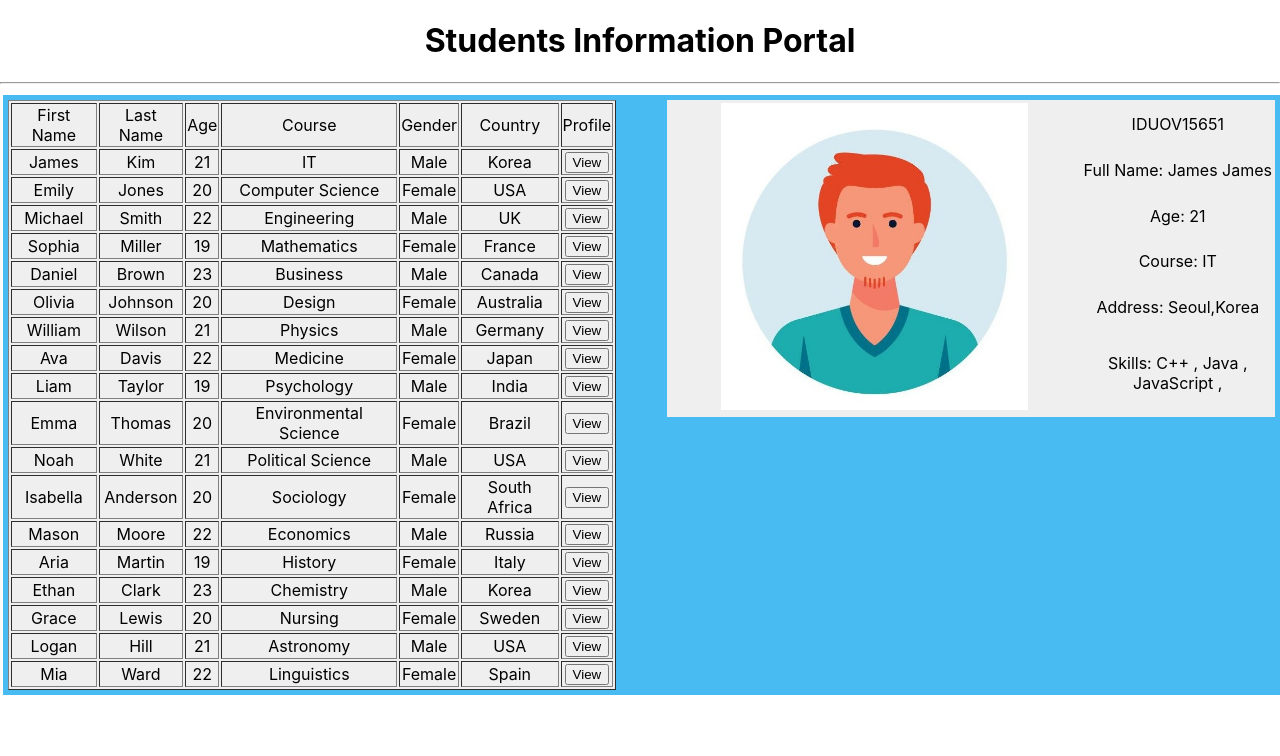
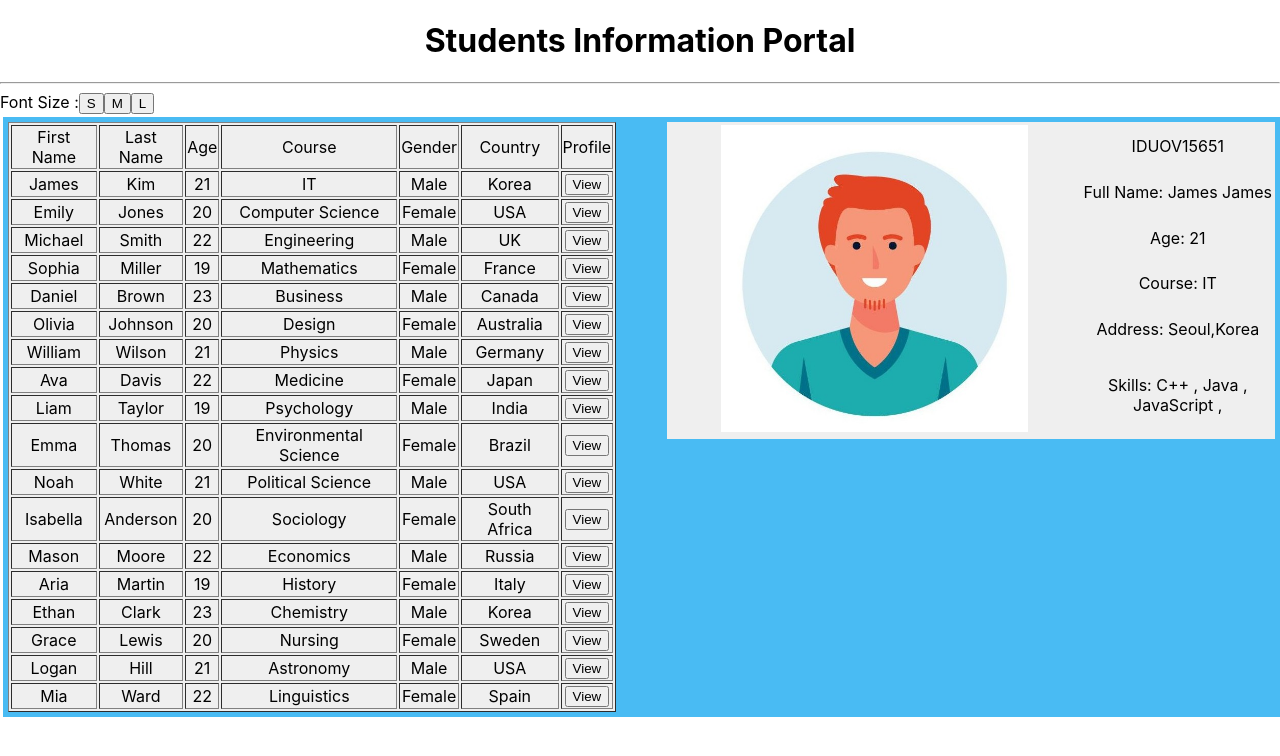
Before and after one commit to Kasunchira/IT3133-Assignment03, a React (Create React App) app in the folder studentapp/: page / in a window 1280 px wide. Shown: the top 756 px of the page. Built offline with nearby package versions, Linux system fonts and the light colour scheme.

Commit message:
fontsize changed done

```diff
--- a/studentapp/src/App.css
+++ b/studentapp/src/App.css
@@ -36,3 +36,5 @@
     transform: rotate(360deg);
   }
 }
+
+.fontSize{text-align:left};
--- a/studentapp/src/App.js
+++ b/studentapp/src/App.js
@@ -1,13 +1,28 @@
 import './App.css';
 import { students } from './data/StudentsDb';
 import StudentTable from './components/StudentTable';
-
+import {useState} from 'react';
 
 function App() {
+  const [fontSize, setFontSize] = useState(16);
+  const handleFontSize = (size) => {
+    if (size === "S") setFontSize(12);
+    else if (size === "M") setFontSize(16);
+    else if (size === "L") setFontSize(20);
+  };
+
   return (
-    <div className="App">
+    <>
+    <div className="App" style={{fontSize :`${fontSize}px`}}>
       <h1>Students Information Portal</h1>
       <hr/>
+
+      <div className="fontSize" >
+          Font Size :
+          <button onClick={()=>handleFontSize("S")}>S</button>
+          <button onClick={()=>handleFontSize("M")}>M</button>
+          <button onClick={()=>handleFontSize("L")}>L</button>
+        </div>
       <table width="100%">
         <tbody>
           <tr>
@@ -17,8 +32,9 @@ function App() {
           </tr>
         </tbody>
       </table>
+    </div>
+    </>
 
-    </div>
   );
 }
 
```
